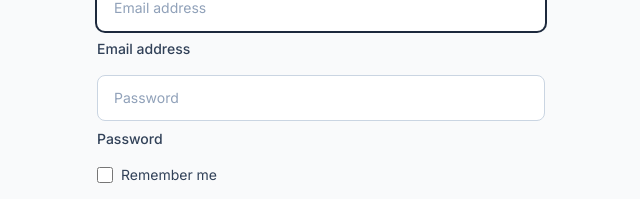
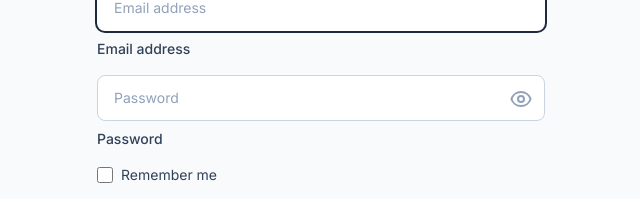
Before and after one commit to onosgb/evizor, a Next.js app: page /login in a window 1280 px wide. Shown: the part 331-530 px from the top of the page, without its empty margins (319-959 px from the left). Built offline with nearby package versions, Linux system fonts and the light colour scheme; no server answers.

Commit message:
show password eye is not on login

```diff
--- a/app/login/page.tsx
+++ b/app/login/page.tsx
@@ -13,6 +13,7 @@
   const login = useAuthStore((state) => state.login);
   const [email, setEmail] = useState("");
   const [password, setPassword] = useState("");
+  const [showPassword, setShowPassword] = useState(false);
   const [rememberMe, setRememberMe] = useState(false);
   const [isLoading, setIsLoading] = useState(false);
   const [error, setError] = useState<string | null>(null);
@@ -92,16 +93,33 @@
               </label>
             </div>
 
-            <div className="form-label-group">
+            <div className="form-label-group relative">
               <input
-                type="password"
+                type={showPassword ? "text" : "password"}
                 id="inputPassword"
-                className="form-control w-full px-4 py-3 rounded-lg border border-slate-300 dark:border-navy-600 bg-white dark:bg-navy-700 text-slate-800 dark:text-navy-100 placeholder-slate-400 dark:placeholder-navy-400 focus:outline-none focus:ring-2 focus:ring-primary dark:focus:ring-accent focus:border-transparent"
+                className="form-control w-full px-4 py-3 pr-12 rounded-lg border border-slate-300 dark:border-navy-600 bg-white dark:bg-navy-700 text-slate-800 dark:text-navy-100 placeholder-slate-400 dark:placeholder-navy-400 focus:outline-none focus:ring-2 focus:ring-primary dark:focus:ring-accent focus:border-transparent"
                 placeholder="Password"
                 required
                 value={password}
                 onChange={(e) => setPassword(e.target.value)}
               />
+              <button
+                type="button"
+                onClick={() => setShowPassword(!showPassword)}
+                className="absolute right-3 top-3 text-slate-400 hover:text-slate-600 dark:text-navy-400 dark:hover:text-navy-200 focus:outline-none"
+                aria-label={showPassword ? "Hide password" : "Show password"}
+              >
+                {showPassword ? (
+                  <svg xmlns="http://www.w3.org/2000/svg" className="h-6 w-6" fill="none" viewBox="0 0 24 24" stroke="currentColor" strokeWidth={2}>
+                    <path strokeLinecap="round" strokeLinejoin="round" d="M13.875 18.825A10.05 10.05 0 0112 19c-4.478 0-8.268-2.943-9.543-7a9.97 9.97 0 011.563-3.029m5.858.908a3 3 0 114.243 4.243M9.878 9.878l4.242 4.242M9.88 9.88l-3.29-3.29m7.532 7.532l3.29 3.29M3 3l3.59 3.59m0 0A9.953 9.953 0 0112 5c4.478 0 8.268 2.943 9.543 7a10.025 10.025 0 01-4.132 5.411m0 0L21 21" />
+                  </svg>
+                ) : (
+                  <svg xmlns="http://www.w3.org/2000/svg" className="h-6 w-6" fill="none" viewBox="0 0 24 24" stroke="currentColor" strokeWidth={2}>
+                    <path strokeLinecap="round" strokeLinejoin="round" d="M15 12a3 3 0 11-6 0 3 3 0 016 0z" />
+                    <path strokeLinecap="round" strokeLinejoin="round" d="M2.458 12C3.732 7.943 7.523 5 12 5c4.478 0 8.268 2.943 9.542 7-1.274 4.057-5.064 7-9.542 7-4.477 0-8.268-2.943-9.542-7z" />
+                  </svg>
+                )}
+              </button>
               <label
                 htmlFor="inputPassword"
                 className="block mt-2 text-sm font-medium text-slate-700 dark:text-navy-200"
```
